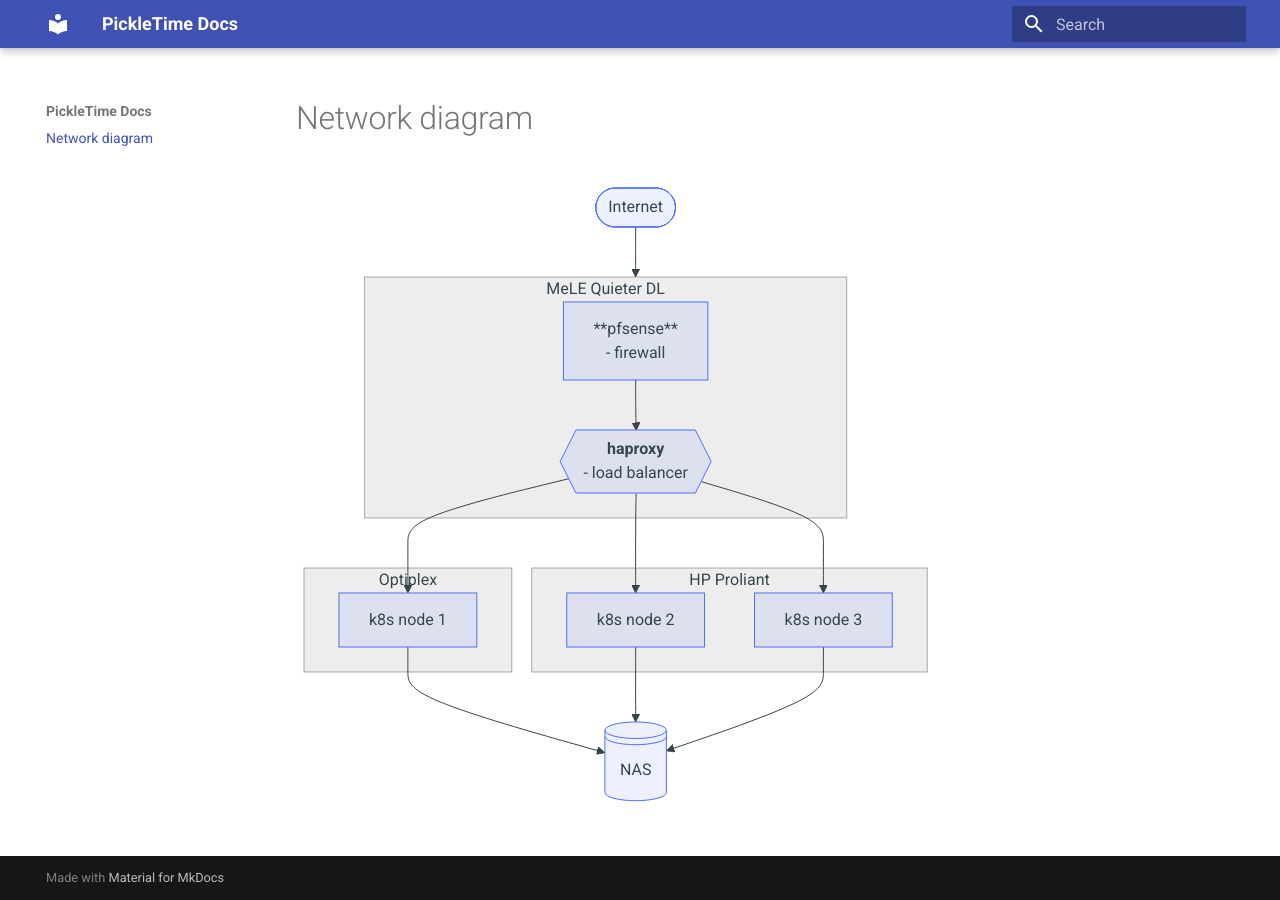
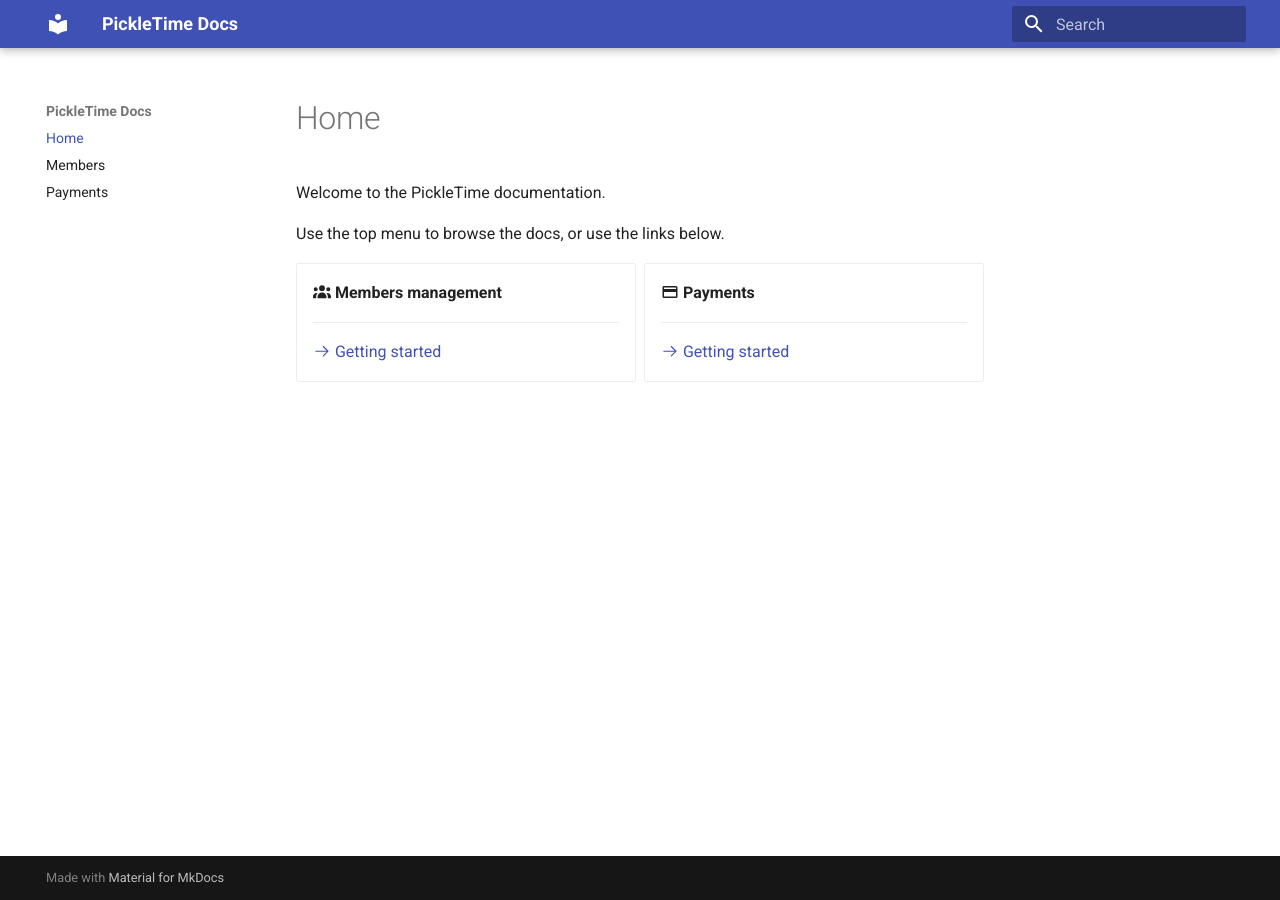
Before and after one commit to jorioux/docs, an MkDocs documentation site: the page built from docs/index.md, in a window 1280 px wide. Built offline with MkDocs 1.6.1 and Material for MkDocs 9.7.7, drawn with Linux system fonts in a browser that asks for light colours.

Commit message:
feat: create users and payment pages

````diff
--- a/docs/index.md
+++ b/docs/index.md
@@ -1,22 +1,21 @@
-# Network diagram
+# Home
 
-```mermaid
-flowchart TB
-    subgraph mele["MeLE Quieter DL"]
-    pfsense["**pfsense**<br>- firewall"]
-    haproxy@{ shape: hex, label: "**haproxy**<br>- load balancer" }
-    pfsense-->haproxy
-    end
-    subgraph optiplex["Optiplex"]
-    ubuntu1["k8s node 1"]
-    end
-    subgraph proliant["HP Proliant"]
-    ubuntu2["k8s node 2"]
-    ubuntu3["k8s node 3"]
-    end
+Welcome to the PickleTime documentation.
 
-    internet(["Internet"]) --> mele
-    haproxy --> ubuntu1 & ubuntu2 & ubuntu3
-    ubuntu1 & ubuntu2 & ubuntu3 --> storage
-    storage@{ shape: lin-cyl, label: "NAS" }
-```
+Use the top menu to browse the docs, or use the links below.
+
+<div class="grid cards" markdown>
+
+-   :fontawesome-solid-users: __Members management__
+
+    ---
+
+    [:octicons-arrow-right-24: Getting started](members.md)
+
+-   :material-credit-card-outline: __Payments__
+
+    ---
+
+    [:octicons-arrow-right-24: Getting started](payments.md)
+
+</div>
--- a/mkdocs.yml
+++ b/mkdocs.yml
@@ -6,7 +6,9 @@
   - attr_list
   - md_in_html
   - tables
-  - pymdownx.emoji
+  - pymdownx.emoji:
+      emoji_index: !!python/name:material.extensions.emoji.twemoji
+      emoji_generator: !!python/name:material.extensions.emoji.to_svg
   - pymdownx.details
   - pymdownx.superfences:
       custom_fences:
--- a/requirements.txt
+++ /dev/null
@@ -1 +0,0 @@
-mkdocs-material==9.6.2
````
Also changed, not shown: README.md (+4 -0 lines), docs/members.md (added, +40 -0 lines), docs/payments.md (added, +5 -0 lines), nginx.conf (deleted, +0 -13 lines), docs/images/invitations.png (added), docs/images/invite-code.png (added), 2 other files.
